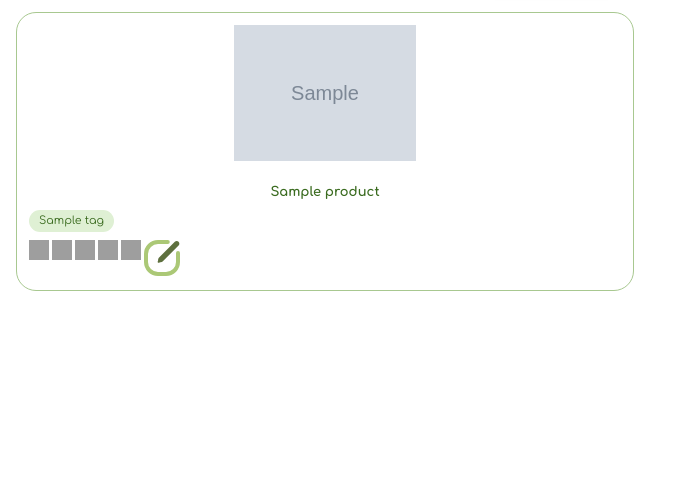
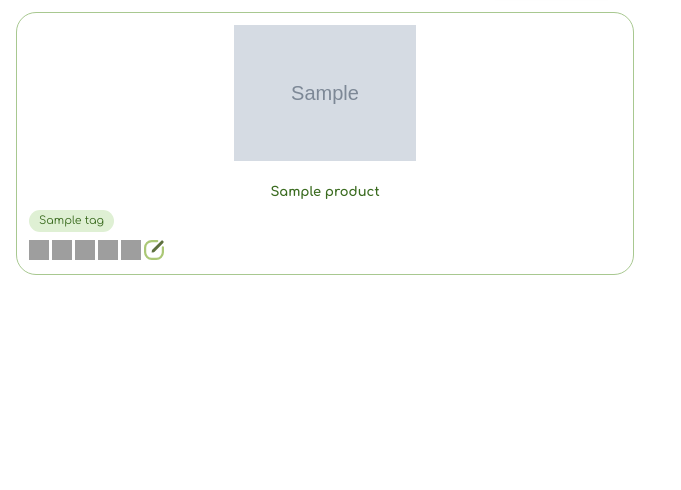
Before and after one commit to Mark-s0l/dish-oracle, a Django app: template search_hub/templates/search_hub/search_page.html in a window 1280 px wide. Shown: the part 215-705 px from the top of the page, without its empty margins (0-681 px from the left). Run offline with Django 5.2, Linux system fonts and the light colour scheme; the template is opened without the code that fills it: most values are stand-ins (such as "Sample title", 1, 10 or a date in 2020); grey boxes marked "Sample" are stand-in pictures; form fields are guessed from the names that the template uses; some libraries are stand-ins or nearby versions; grey boxes are pictures that could not be loaded.

Commit message:
refactor: move edit-icon styles from app-specific file into product_card.css

```diff
--- a/static/css/product_card.css
+++ b/static/css/product_card.css
@@ -83,3 +83,14 @@
     width: 20px;
     height: 20px;
 }
+
+.rate-icon-link {
+    display: inline-block;
+    line-height: 0;
+}
+
+.rate-icon {
+    width: 20px;
+    height: 20px;
+    object-fit: contain;
+}
```
Also changed, not shown: food_hub/static/food_hub/css/edit_icon_on_card.css (deleted, +0 -10 lines).
